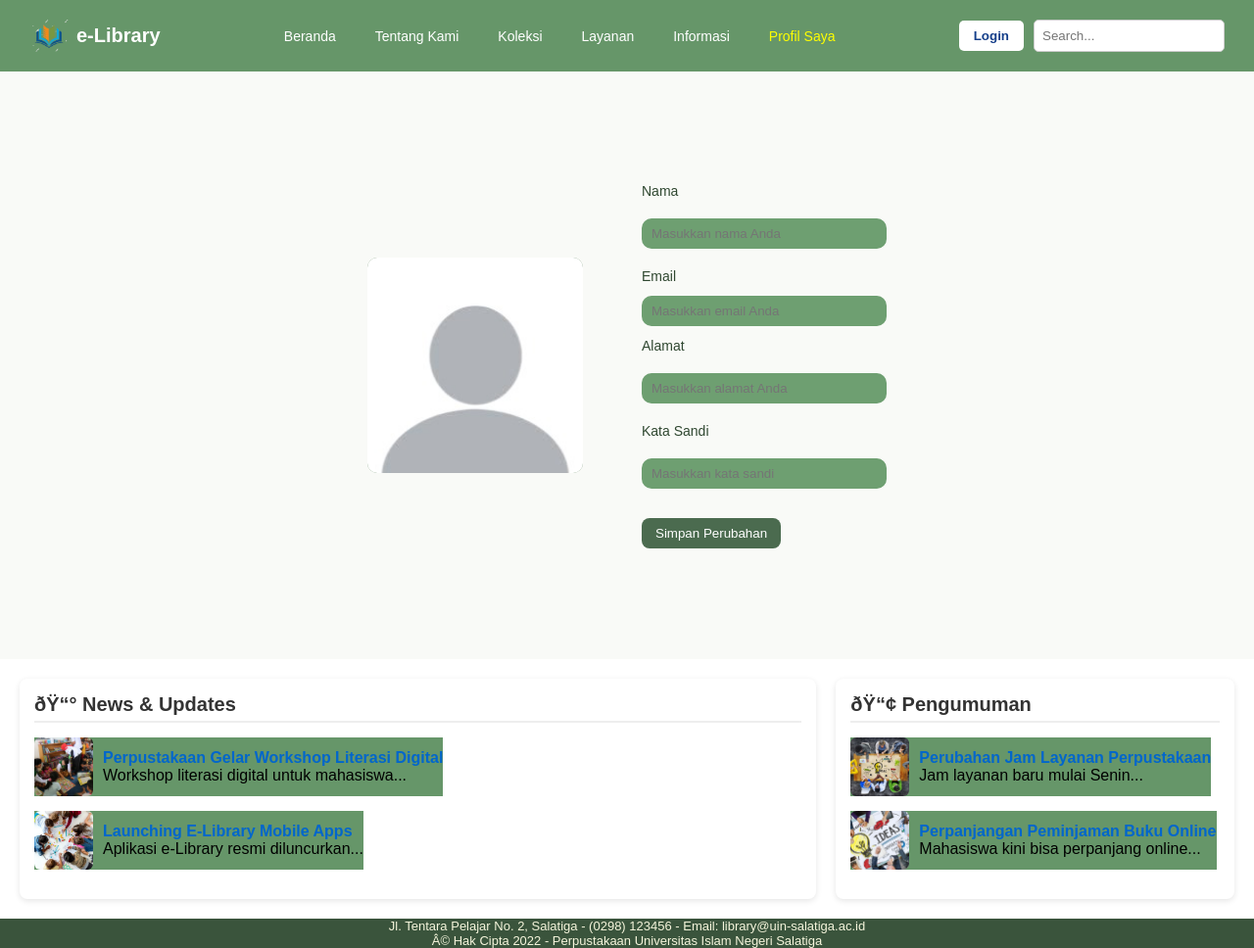
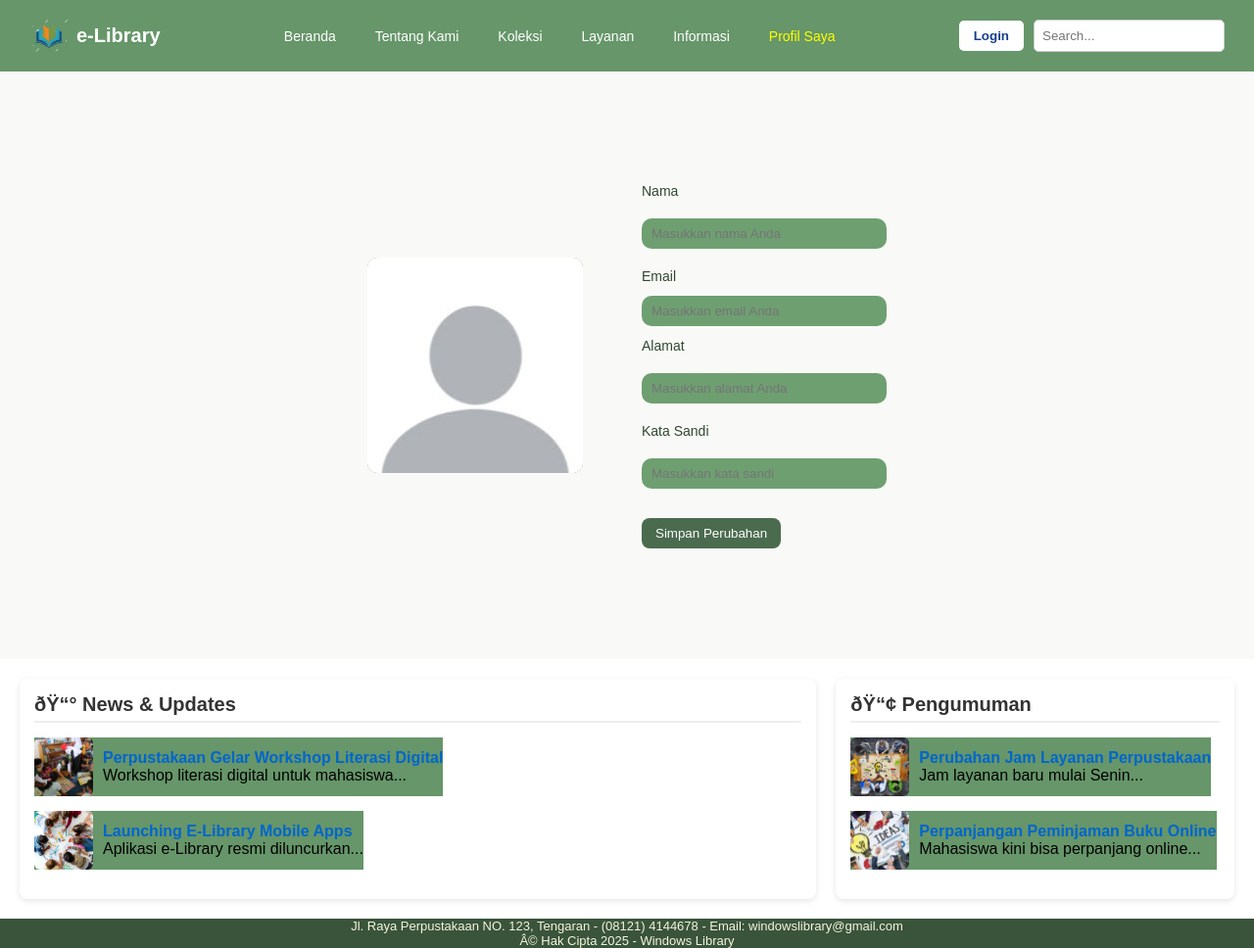
Before and after one commit to prawidyaakuliah23-spec/Windows-Library, a plain HTML site: page profil saya.html in a window 1280 px wide. Shown: the whole page at 98% size. Drawn offline with Linux system fonts and the light colour scheme.

Commit message:
Update profil saya.html

```diff
--- a/profil saya.html
+++ b/profil saya.html
@@ -107,10 +107,11 @@
 <script src="script.js"></script>
 <!-- Footer -->
   <footer>
-    <p>Jl. Tentara Pelajar No. 2, Salatiga - (0298) 123456 - Email: library@uin-salatiga.ac.id</p>
-    <p>© Hak Cipta 2022 - Perpustakaan Universitas Islam Negeri Salatiga</p>
+    <p>Jl. Raya Perpustakaan NO. 123, Tengaran - (08121) 4144678 - Email: windowslibrary@gmail.com</p>
+    <p>© Hak Cipta 2025 - Windows Library</p>
   </footer>
 </body>
 <html>
 
+
 </html>
```
